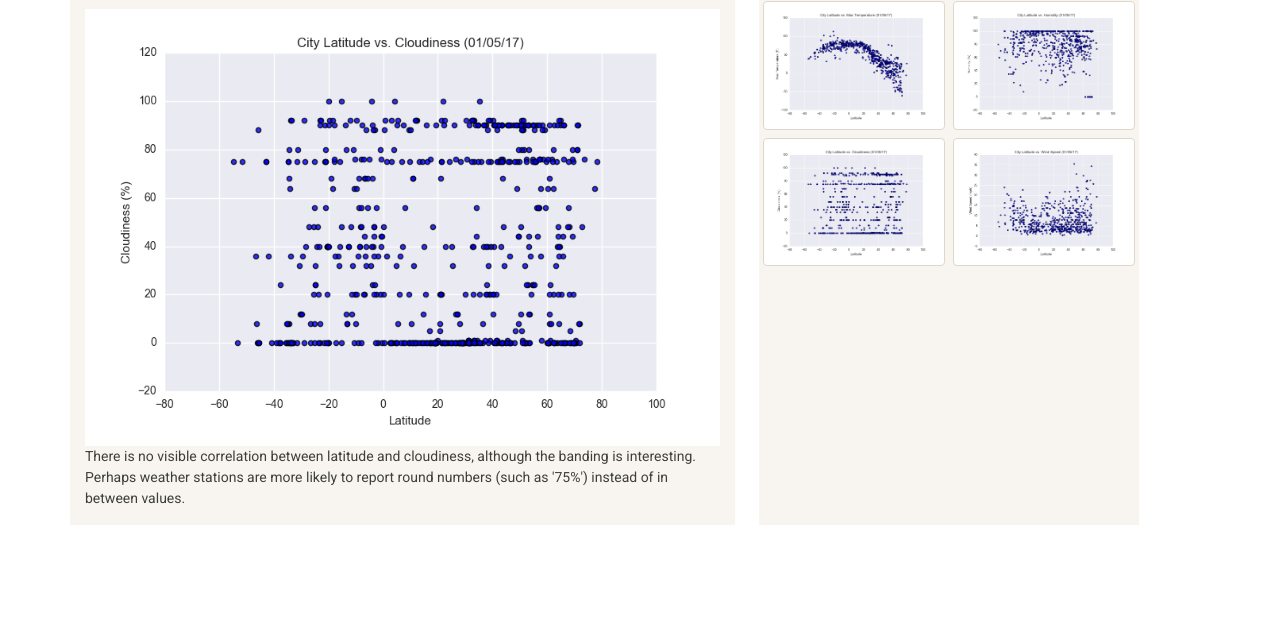
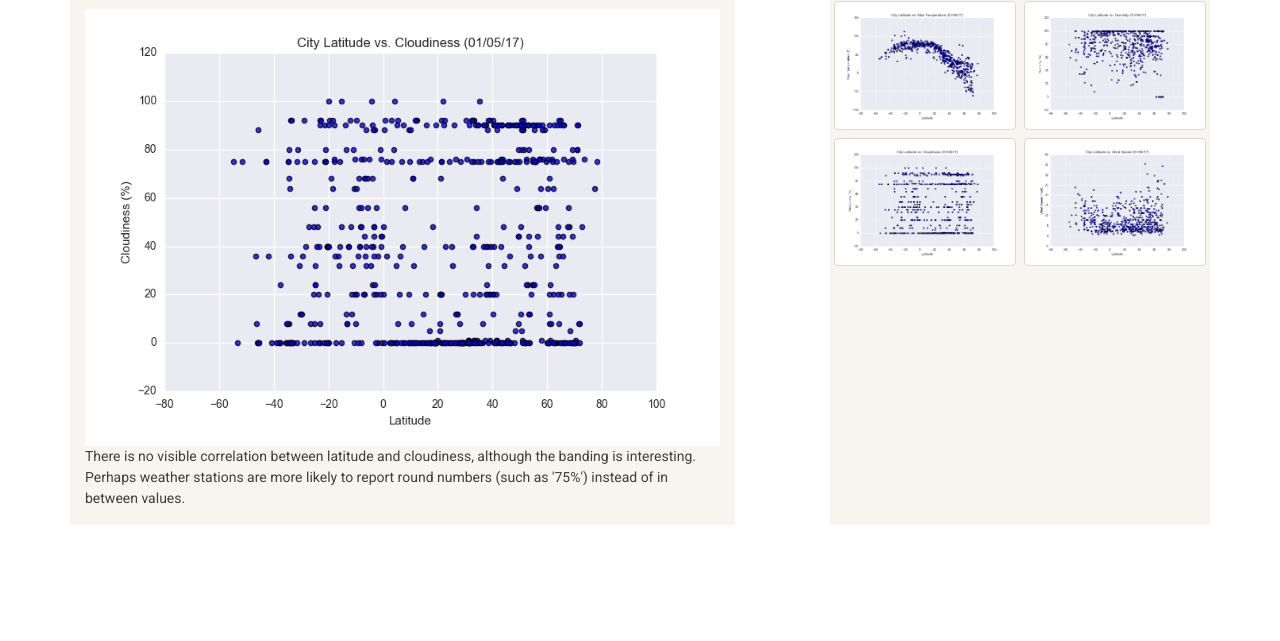
Before and after one commit to seantibbitts/weather-webpage, a plain HTML site: page cloud.html in a window 1280 px wide. Shown: the part 159-800 px from the top of the page. Drawn offline with nearby package versions, Linux system fonts and the light colour scheme.

Commit message:
Adjust spacing

```diff
--- a/cloud.html
+++ b/cloud.html
@@ -51,7 +51,8 @@
                     <img class="img-fluid" src="assets/images/Fig3.png" alt="Latitude vs. Cloudiness">
                     <p>There is no visible correlation between latitude and cloudiness, although the banding is interesting. Perhaps weather stations are more likely to report round numbers (such as '75%') instead of in between values.</p>
                 </div>
-                <div class="col-md-4 mx-4 my-4 bg-light">
+                <div class="col-md-1"></div>
+                <div class="col-md-4 my-4 bg-light">
                     <h3 class="my-3">Visualizations</h3>
                     <hr>
                     <div class="row">
```
Also changed, not shown: humid.html (+2 -1 lines), index.html (+2 -1 lines), temp.html (+2 -1 lines), wind.html (+2 -1 lines).
